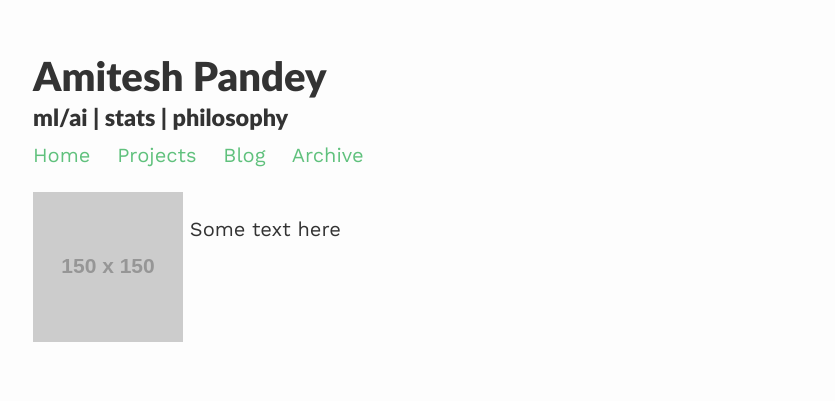
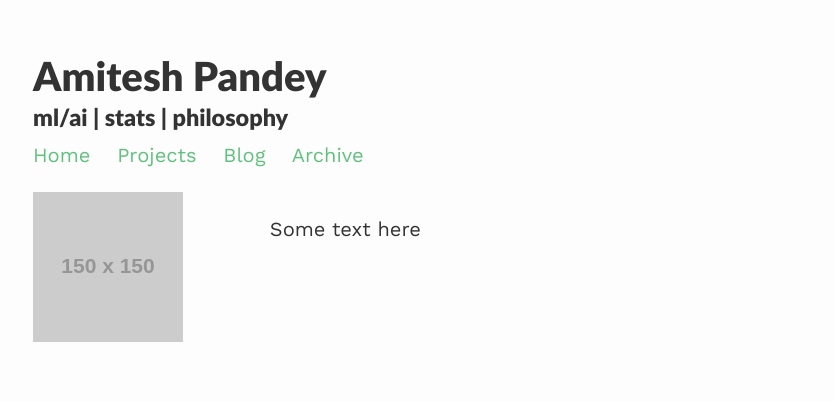
Before and after one commit to pandeyamitesh/pandeyamitesh, a Jekyll site: the page built from research/index.html, in a window 1280 px wide. Shown: the top 401 px of the page, without its empty margins (207-1042 px from the left). Built offline with Jekyll 4.4.1, drawn with Linux system fonts in a browser that asks for light colours; nearby versions of some CDN libraries.

Commit message:
Update style.scss

```diff
--- a/assets/css/_sass/style.scss
+++ b/assets/css/_sass/style.scss
@@ -206,4 +206,12 @@
 .research-text {
   display: inline-block;
   vertical-align: top;
+  margin-left: 10%
 }
+
+.research-image {
+  max-width:150px;
+  max-height:100px;
+  width: auto;
+  height: auto;
+}
```
